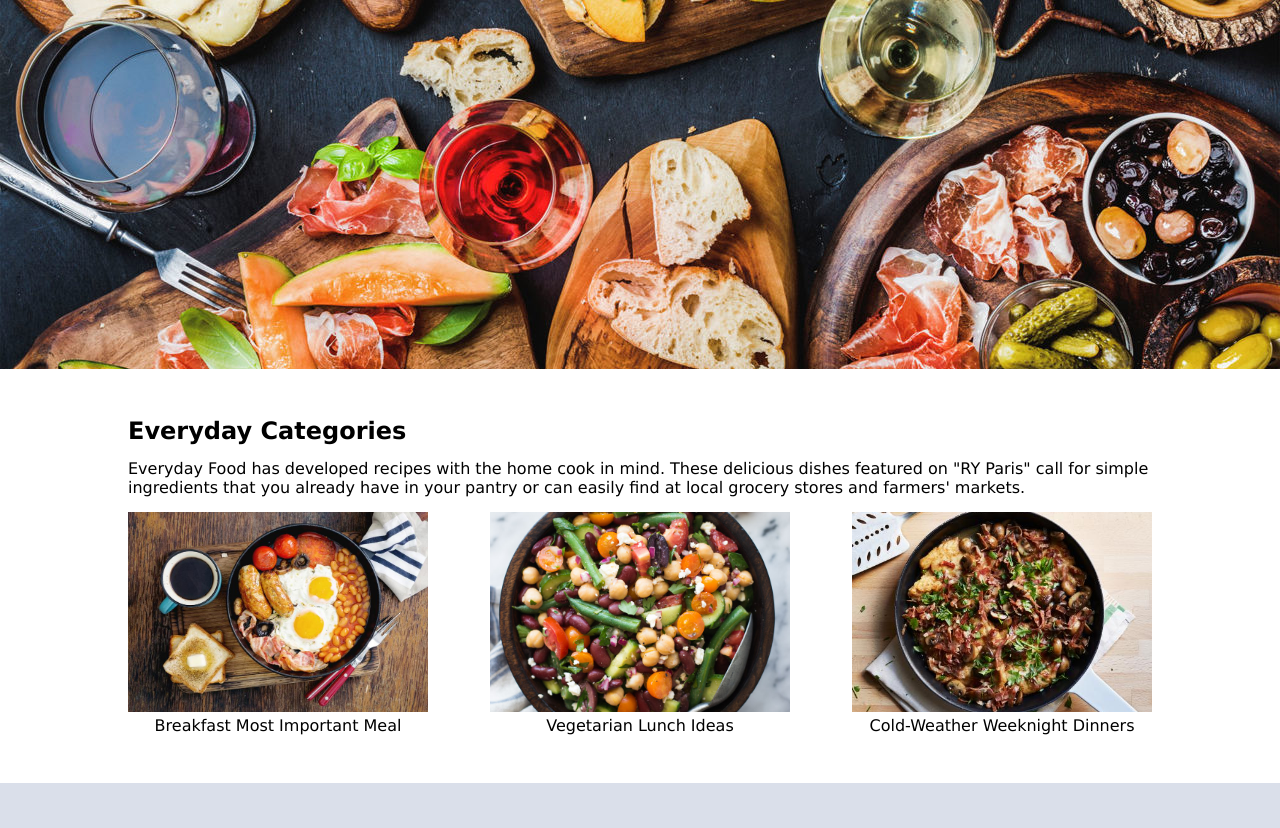
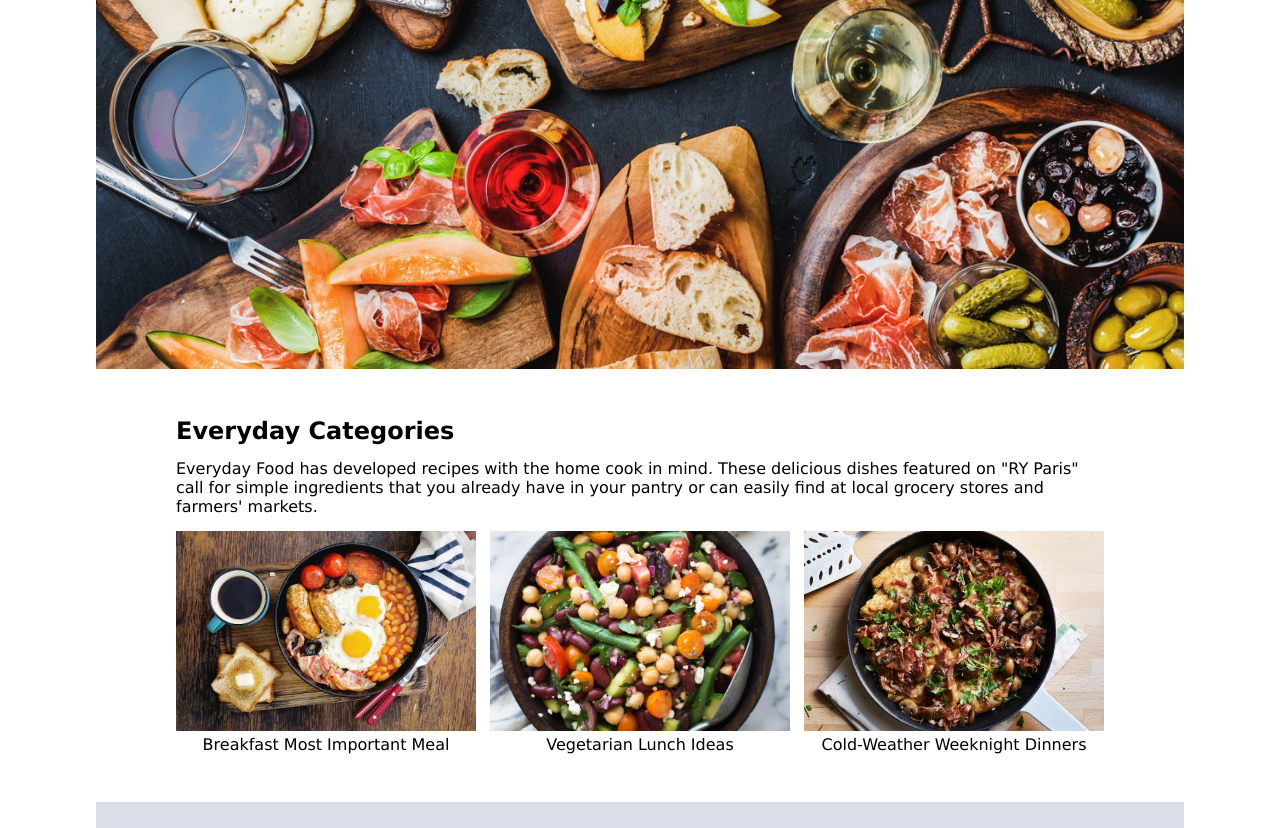
Before and after one commit to mckayRawlins/RYParis, a plain HTML site: page index.html in a window 1280 px wide. Shown: the part 111-939 px from the top of the page. Drawn offline with Linux system fonts and the light colour scheme.

Commit message:
positioning stuff

```diff
--- a/css/style.css
+++ b/css/style.css
@@ -28,11 +28,11 @@ a {
     margin-left: 2rem;;
 }
 
-/*main {
+main {
     height: auto;
     width: 85%;
     margin: 0 auto;
-}*/
+}
 
 figcaption {
     text-align: center;
@@ -67,7 +67,7 @@ header, footer {
 }
 
 section {
-    padding: 3rem 8rem;
+    padding: 3rem 5rem;
 }
 
 section h1, section p {
--- a/index.html
+++ b/index.html
@@ -17,7 +17,7 @@
             </nav>
         </header>
 
-       <!--<main>-->
+       <main>
             <div class="hero">
                 <h2>START THE WEEK OFF RIGHT</h2>
                 <img src="images/hero-image.jpg" alt="a variety of food" class="hero-image">
@@ -99,7 +99,7 @@
                     </div>
                 </div>
             </section>
-       <!--</main>-->
+       </main>
 
         <footer>
             <p>&copy; 2020 RY PARIS</p>
```
